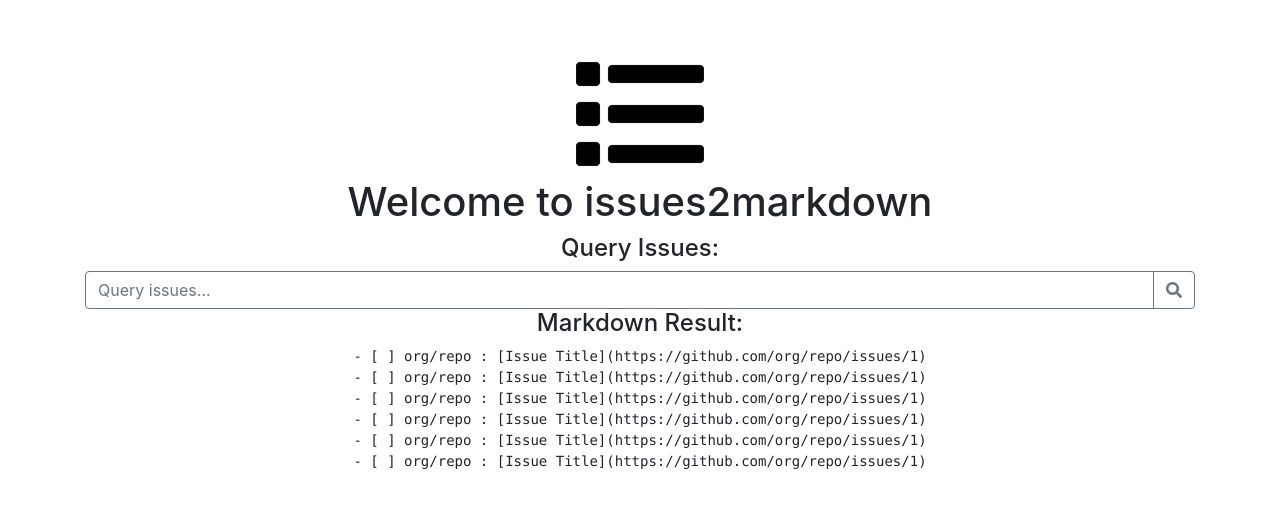
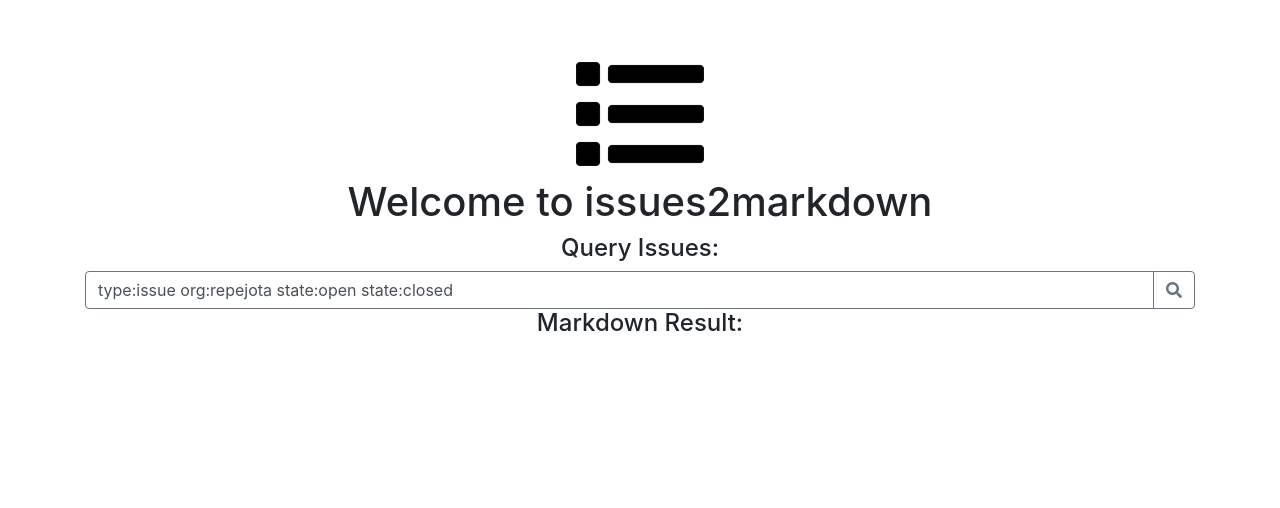
Before and after one commit to issues2markdown/ui, a Vue app: page / in a window 1280 px wide. Shown: the top 508 px of the page. Built offline with nearby package versions, Linux system fonts and the light colour scheme.

Commit message:
Initial working UI

```diff
--- a/src/components/Home.vue
+++ b/src/components/Home.vue
@@ -4,18 +4,20 @@
       <div class="col">
         <h1>Welcome to issues2markdown</h1>
 
-        <section class="search">
+        <section class="query">
           <div class="row">
             <div class="col">
               <h4>Query Issues:</h4>
-              <div class="input-group">
-                <input class="form-control border-secondary" type="search" placeholder="Query issues...">
-                <div class="input-group-append">
-                    <button class="btn btn-outline-secondary" type="button">
-                        <i class="fa fa-search"></i>
-                    </button>
+              <form id="queryForm" v-on:submit.prevent="queryForm()" action="https://localhost:8081/" method="GET">
+                <div class="input-group">
+                  <input name="q" id="q" type="search" v-model="query" class="form-control border-secondary" placeholder="Query issues...">
+                  <div class="input-group-append">
+                      <button class="btn btn-outline-secondary">
+                          <i class="fa fa-search"></i>
+                      </button>
+                  </div>
                 </div>
-              </div>
+              </form>
             </div>
           </div>
         </section>
@@ -35,19 +37,36 @@
 </template>
 
 <script>
-const markdownResult = `- [ ] org/repo : [Issue Title](https://github.com/org/repo/issues/1)
-- [ ] org/repo : [Issue Title](https://github.com/org/repo/issues/1)
-- [ ] org/repo : [Issue Title](https://github.com/org/repo/issues/1)
-- [ ] org/repo : [Issue Title](https://github.com/org/repo/issues/1)
-- [ ] org/repo : [Issue Title](https://github.com/org/repo/issues/1)
-- [ ] org/repo : [Issue Title](https://github.com/org/repo/issues/1)`
+import axios from 'axios'
+
+export const HTTP = axios.create({
+  baseURL: `http://localhost:8081/`,
+  headers: {
+    Authorization: 'Bearer 7d60ff74c2693a6d01028f7b060d7601bb87dc88'
+  }
+})
 
 export default {
   name: 'Home',
   data () {
     return {
-      markdown: markdownResult,
-      query: ''
+      query: 'type:issue org:repejota state:open state:closed',
+      markdown: '',
+      errors: []
+    }
+  },
+  methods: {
+    queryForm (submitEvent) {
+      HTTP.get(`/`, {
+        params: {
+          q: this.query
+        }
+      }).then(response => {
+        this.markdown = response.data
+      }).catch(e => {
+        this.errors = e
+        console.log(this.errors)
+      })
     }
   }
 }
```
Also changed, not shown: package.json (+6 -5 lines), 1 other file (tests, documents, lock files or other folders).
